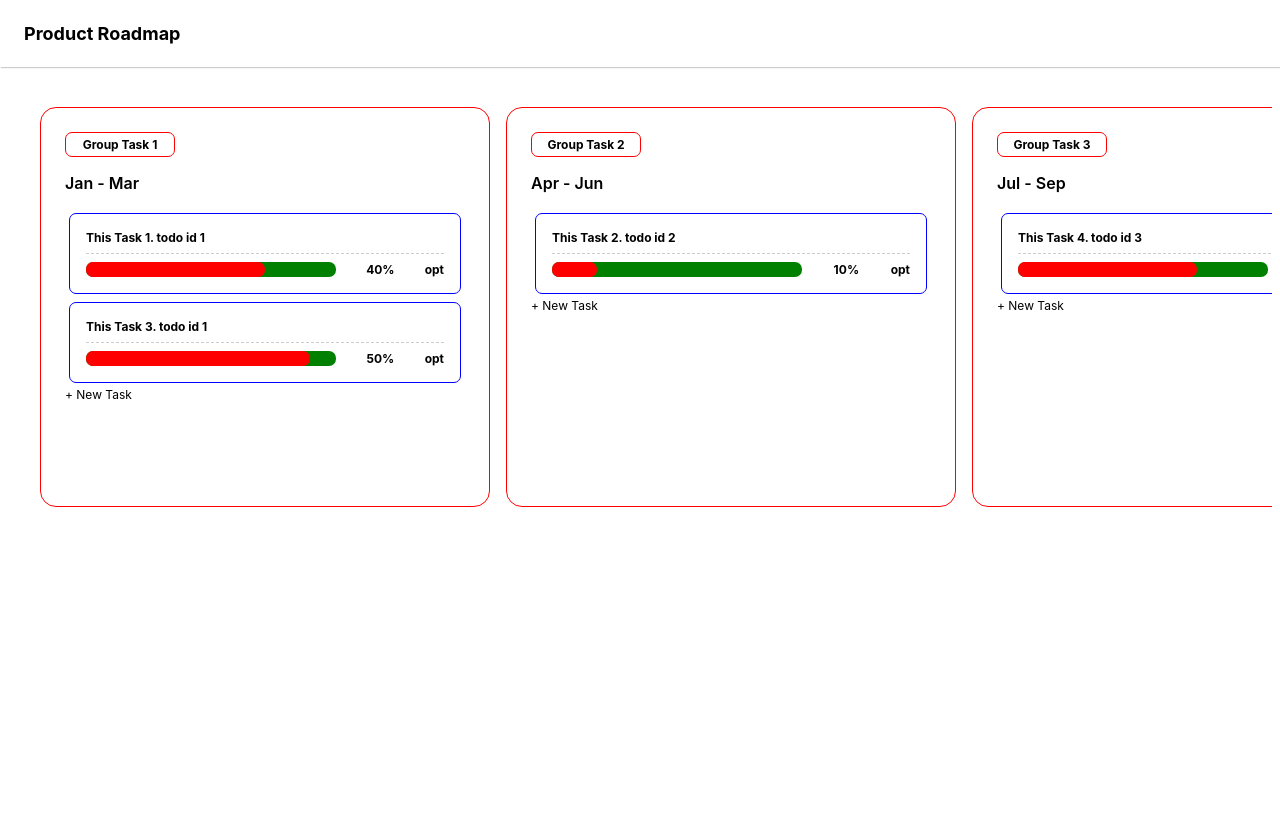
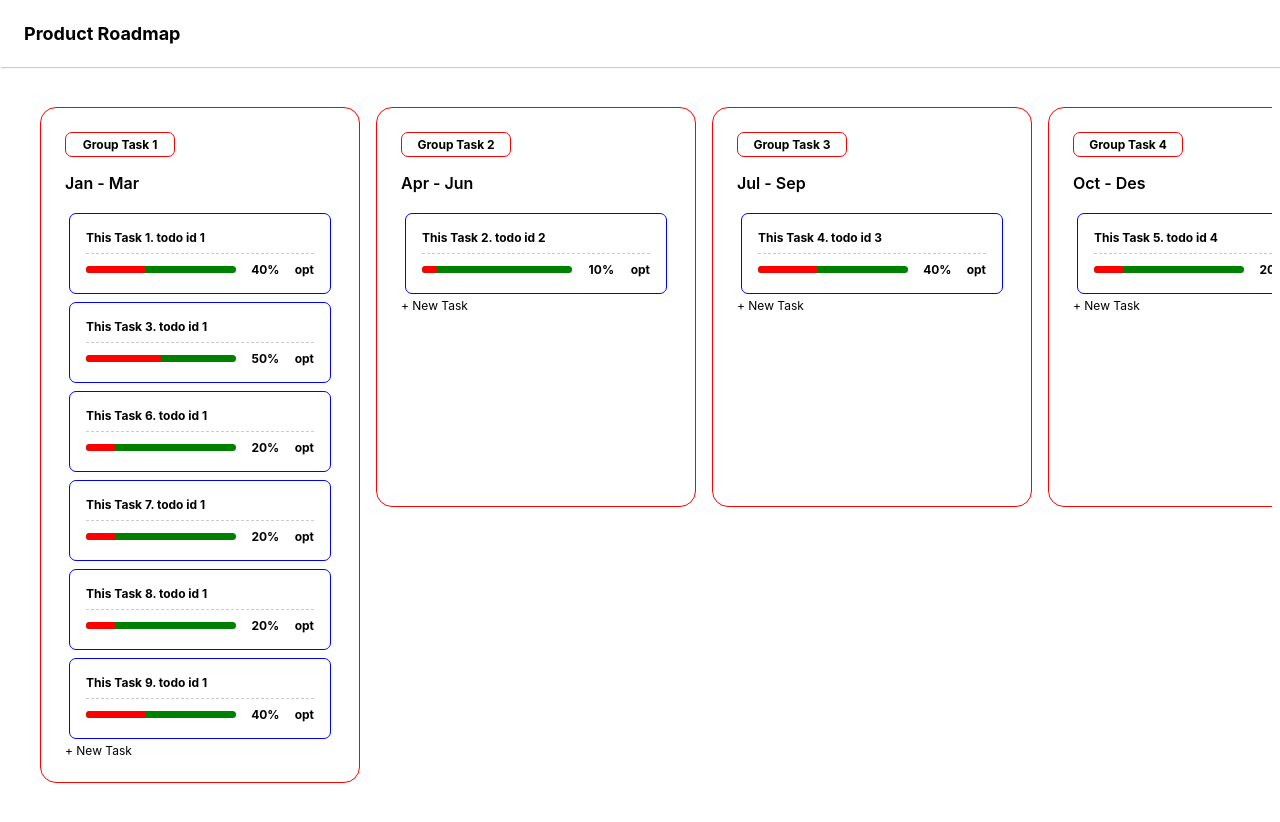
Before and after one commit to torik135/simple-kanban-reactjs, a React (Create React App) app: page / in a window 1280 px wide. Shown: the top 822 px of the page. Built offline with nearby package versions, Linux system fonts and the light colour scheme.

Commit message:
styling board & task progress

```diff
--- a/src/components/Board/index.css
+++ b/src/components/Board/index.css
@@ -10,7 +10,7 @@
   flex-direction: column;
   min-height: 350px;
   height: auto;
-  width: 400px;
+  width: 270px;
   min-width: 250px;
   padding: 1.5rem;
   border-radius: 16px;
--- a/src/components/Board/index.js
+++ b/src/components/Board/index.js
@@ -13,6 +13,7 @@ const Board = (props) => {
             <div className='board-desc'>{todo.description}</div>
 
             <Task tasks={tasks} todos={todo} />
+
             <div className='new-task'>+ New Task</div>
           </div>
         </div>
--- a/src/components/MainLayout/index.js
+++ b/src/components/MainLayout/index.js
@@ -1,6 +1,6 @@
 import './index.css';
 
-import { useState } from 'react';
+import { useState, useEffect } from 'react';
 import { Board } from '../Board';
 
 const todoList = [
@@ -8,6 +8,7 @@ const todoList = [
   { title: 'Group Task 2', description: 'Apr - Jun', id: 2 },
   { title: 'Group Task 3', description: 'Jul - Sep', id: 3 },
   { title: 'Group Task 4', description: 'Oct - Des', id: 4 },
+  { title: 'Group Task 5', description: 'Oct - Des', id: 5 },
 ];
 
 const taskList = [
@@ -39,7 +40,31 @@ const taskList = [
     name: 'This Task 5. todo id 4',
     todo_id: 4,
     progress_percentage: 20,
-    id: 14,
+    id: 15,
+  },
+  {
+    name: 'This Task 6. todo id 1',
+    todo_id: 1,
+    progress_percentage: 20,
+    id: 16,
+  },
+  {
+    name: 'This Task 7. todo id 1',
+    todo_id: 1,
+    progress_percentage: 20,
+    id: 17,
+  },
+  {
+    name: 'This Task 8. todo id 1',
+    todo_id: 1,
+    progress_percentage: 20,
+    id: 18,
+  },
+  {
+    name: 'This Task 9. todo id 1',
+    todo_id: 1,
+    progress_percentage: 40,
+    id: 19,
   },
 ];
 
@@ -48,6 +73,11 @@ const MainLayout = () => {
   const [taskState, setTaskState] = useState(taskList);
 
   const todoLength = todoState.length > 0;
+
+  useEffect(() => {
+    setTodoState(todoList);
+    setTaskState(taskList);
+  }, [todoState, taskState]);
 
   return (
     <div className='main-container'>
--- a/src/components/Task/index.css
+++ b/src/components/Task/index.css
@@ -19,18 +19,20 @@
   display: flex;
   flex-direction: row;
   justify-content: space-between;
+  align-items: center;
   padding-top: var(--padglobal);
 }
 
 .task-progress_graph {
-  width: 250px;
-  height: 15px;
+  display: flex;
+  width: 150px;
+  height: 7px;
   background: green;
   border-radius: 7px;
 }
 
 .progress-color {
-  height: 15px;
+  height: 7px;
   position: absolute;
   background: red;
   border-radius: 7px;
--- a/src/components/Task/index.js
+++ b/src/components/Task/index.js
@@ -1,4 +1,9 @@
 import './index.css';
+
+/*
+task.percentage
+  progress-color = task-progress_graph / 100 = 150 / 100 = 1.5
+*/
 
 const Task = (props) => {
   const { tasks, todos } = props;
@@ -7,14 +12,16 @@ const Task = (props) => {
       {tasks
         .filter((taskFiltered) => taskFiltered.todo_id === todos.id)
         .map((task) => (
-          <div className='task-container'>
+          <div className='task-container' key={Math.random()}>
             <div className='task-content'>
               <div className='task-name'>{task.name}</div>
               <div className='task-progress_container'>
                 <div className='task-progress_graph'>
                   <div
                     className='progress-color'
-                    style={{ width: `${task.progress_percentage}%` }}
+                    style={{
+                      width: `${task.progress_percentage * 1.5}px`,
+                    }}
                   ></div>
                 </div>
                 <div className='task-progress_text'>
```
